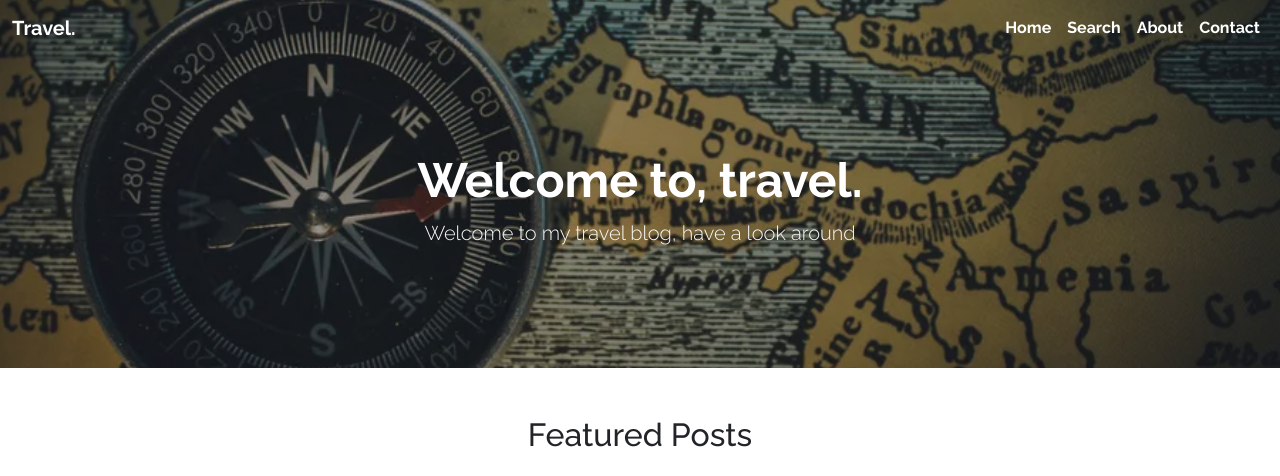
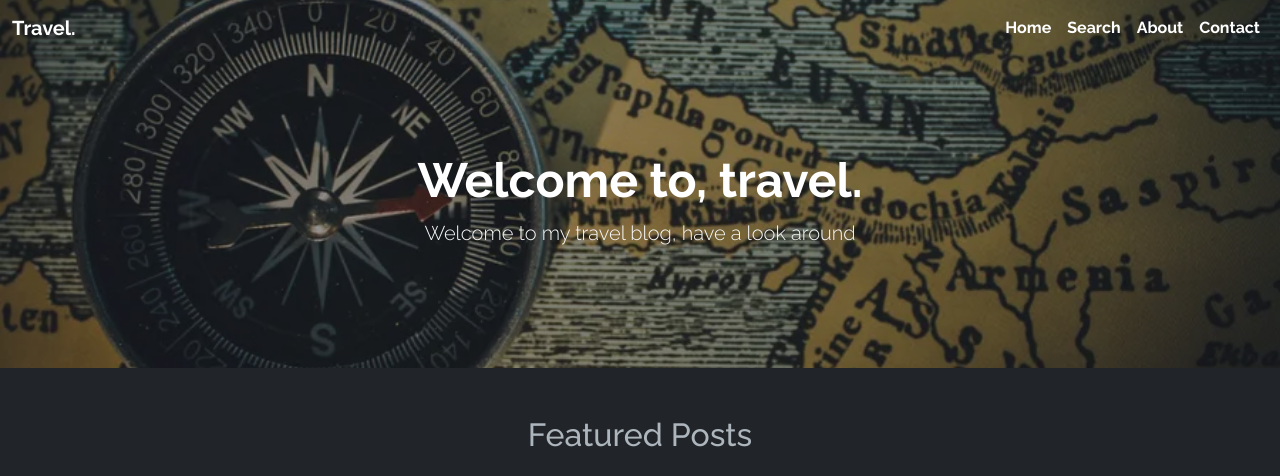
Before and after one commit to coder-72/CS50-final-project, a Flask app: page / in a window 1280 px wide. Shown: the top 476 px of the page. Run offline with Flask 3, Linux system fonts and the light colour scheme; data comes from the database, SQL or seed files in the repository.

Commit message:
trying to fix inter page theme

```diff
--- a/app.py
+++ b/app.py
@@ -1,11 +1,15 @@
-from flask import render_template, Flask, request, url_for
+from flask import render_template, Flask, request, url_for, session
 from flask_cors import CORS
+from flask_session import Session
 import utils
 from werkzeug.exceptions import HTTPException, BadRequest
 from api import api
 from admin import admin
 
 app = Flask(__name__)
+app.config["SESSION_PERMANENT"] = False
+app.config["SESSION_TYPE"] = "filesystem"
+Session(app)
 CORS(app)
 app.register_blueprint(api, url_prefix="/api")
 app.register_blueprint(admin, url_prefix="/admin")
--- a/static/js/theme.js
+++ b/static/js/theme.js
@@ -1,55 +1,75 @@
 $(document).ready(
     function () {
-        function setTheme(theme){
-            if (theme === 'auto') {
-                let darkmode = window.matchMedia('(prefers-color-scheme: dark)').matches;
-               if (darkmode) {
-                $('html').attr('data-bs-theme', 'dark')
-               }
-                else{
-                    $('html').attr('data-bs-theme', 'light')
-                }
-            }
-            else if (theme == 'light'){
-                $('html').attr('data-bs-theme', 'light')
-            }
-            else{
-                $('html').attr('data-bs-theme', 'dark')
-            }
-        }
+        let session_theme = '{{session.get("mode", "auto")}}'
+        setTheme(session_theme);
+
         $('#btn-light-bs-theme').click(
         function () {
             setTheme('light');
-            $(this).attr('aria-pressed', 'true');
-            $('#btn-auto-bs-theme').attr('aria-pressed', 'false');
-            $('#btn-dark-bs-theme').attr('aria-pressed', 'false');
-            console.log('click light');
+            setSession('light');
         }
         );
 
         $('#btn-dark-bs-theme').click(
         function () {
             setTheme('dark');
-            $(this).attr('aria-pressed', 'true');
-            $('#btn-light-bs-theme').attr('aria-pressed', 'false');
-            $('#btn-auto-bs-theme').attr('aria-pressed', 'false');
-            console.log('click dark');
+            setSession('dark');
         }
         );
 
         $('#btn-auto-bs-theme').click(
         function () {
             setTheme('auto');
-            $(this).attr('aria-pressed', 'true');
+            setSession('auto');
+        }
+        );
+    }
+
+);
+
+function setTheme(theme){
+    if (theme === 'auto') {
+        let darkmode = window.matchMedia('(prefers-color-scheme: dark)').matches;
+       if (darkmode) {
+        $('html').attr('data-bs-theme', 'dark');
+        $('#btn-auto-bs-theme').attr('aria-pressed', 'true');
+        $('#btn-light-bs-theme').attr('aria-pressed', 'false');
+        $('#btn-dark-bs-theme').attr('aria-pressed', 'false');
+        console.log('click auto');
+       }
+        else{
+            $('html').attr('data-bs-theme', 'light');
+            $('#btn-auto-bs-theme').attr('aria-pressed', 'true');
             $('#btn-light-bs-theme').attr('aria-pressed', 'false');
             $('#btn-dark-bs-theme').attr('aria-pressed', 'false');
             console.log('click auto');
         }
-        );
+    }
+    else if (theme === 'light'){
+        $('html').attr('data-bs-theme', 'light');
+        $('#btn-auto-bs-theme').attr('aria-pressed', 'false');
+        $('#btn-light-bs-theme').attr('aria-pressed', 'true');
+        $('#btn-dark-bs-theme').attr('aria-pressed', 'false');
+        console.log('click light');
+    }
+    else{
+        $('html').attr('data-bs-theme', 'dark');
+        $('#btn-auto-bs-theme').attr('aria-pressed', 'false');
+        $('#btn-light-bs-theme').attr('aria-pressed', 'false');
+        $('#btn-dark-bs-theme').attr('aria-pressed', 'true');
+        console.log('click dark');
+    }
+}
 
-        setTheme('auto');
-        console.log('ready')
-    }
-
-);
-console.log('hello');
+function setSession(theme) {
+    $.ajax({
+        url: 'api/mode',
+        method: 'POST',
+        dataType: 'json',
+        data: {mode : theme},
+        error: function(xhr, status, error) {console.log(status, error);},
+        success: function(response){
+            console.log('sucess setting session mode');
+        }
+    });
+}
--- a/templates/base.html
+++ b/templates/base.html
@@ -1,5 +1,5 @@
 <!DOCTYPE html>
-<html lang="en" data-bs-theme="dark">
+<html lang="en">
     <head>
         <meta charset="utf-8" />
         <meta name="viewport" content="width=device-width, initial-scale=1.0">
```
Also changed, not shown: api.py (+8 -1 lines), 2 other files.
